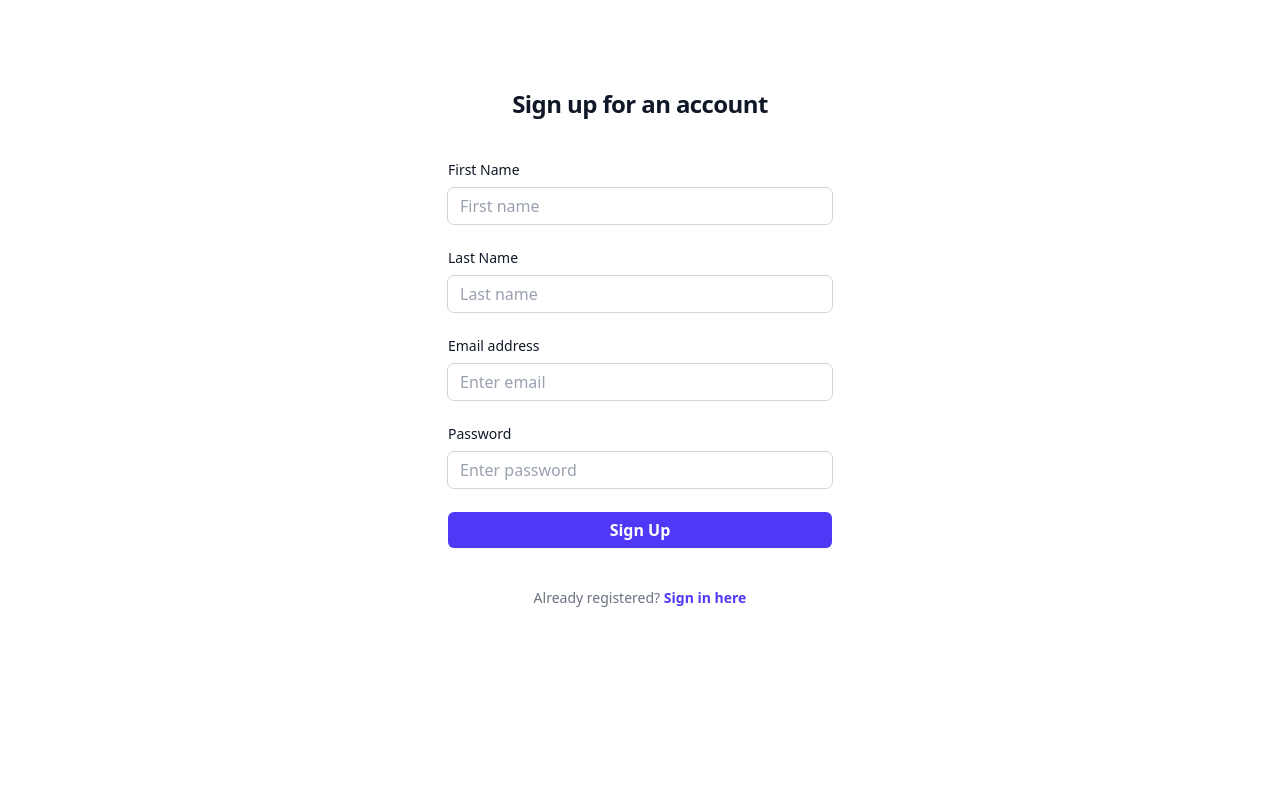
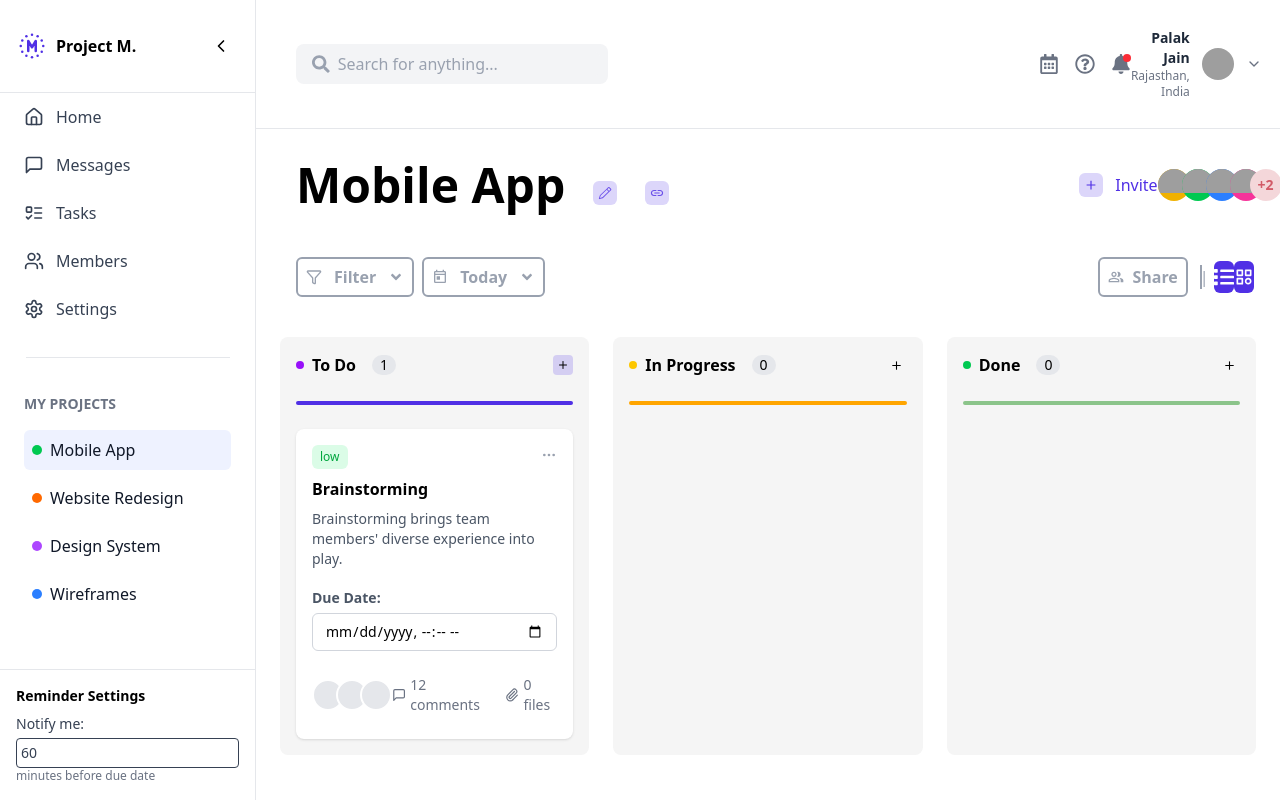
Before and after one commit to Nasir-buddy/test_project, a React (Vite) app: page / in a window 1280 px wide. Built offline with nearby package versions, Linux system fonts and the light colour scheme; grey boxes are pictures that could not be loaded.

Commit message:
remove authentication

```diff
--- a/src/main.jsx
+++ b/src/main.jsx
@@ -12,10 +12,10 @@ ReactDOM.createRoot(document.getElementById("root")).render(
   <React.StrictMode>
     <Router>
       <Routes>
-        <Route path="/app" element={<App />} />
-        <Route path="/login" element={<Login />}/>
-        <Route path="/" element={<Register />} />
-        <Route path="/register" element={<Register />} />
+        {/* <Route path="/app" element={<App />} /> */}
+        {/* <Route path="/login" element={<Login />}/> */}
+        <Route path="/" element={<App />} />
+        {/* <Route path="/register" element={<Register />} /> */}
         {/* <Route path="/dashboard" element={<App />} /> */}
       </Routes>
     </Router>
```
